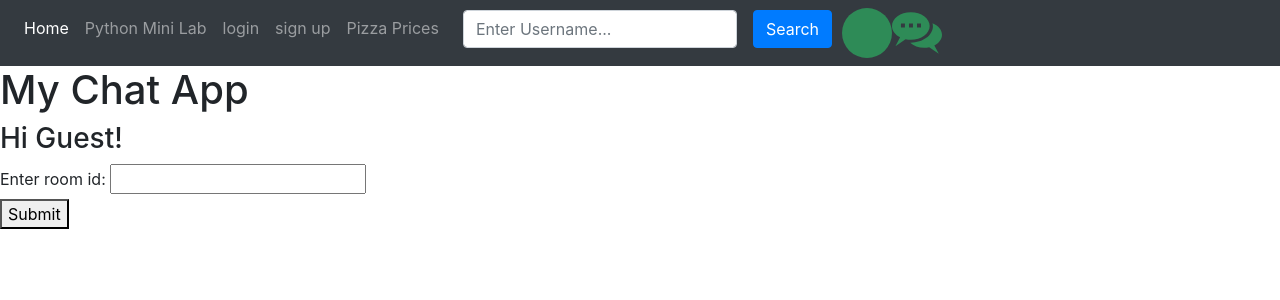
After one commit to colin-szeto/chatRoom, a Flask app: template templates/chat/chat_index.html in a window 1280 px wide. The commit adds this page. Shown: the top 300 px of the page. Run offline with Flask 2, Linux system fonts and the light colour scheme; the template is opened without the code that fills it, so the values that code supplies are empty; some libraries are stand-ins or nearby versions.

Commit message:
added in more files

```diff
--- a/app.py
+++ b/app.py
@@ -1,11 +1,49 @@
-from flask import Flask, render_template
+from flask import Flask, render_template, request, redirect
+from flask_socketio import SocketIO, join_room, leave_room
+from flask_login import current_user
 
 app = Flask(__name__)
+socketio = SocketIO(app)
 
 @app.route('/')
 def index():
     return render_template("home.html")
 
+@app.route("/chat")
+def chat():
+
+    room = request.args.get("room")
+    if room:
+        return render_template('chat/chat.html', username=current_user.username, room=room)
+    else:
+        return redirect('/chatIndex')
+
+@app.route("/chatIndex")
+def chatIndex():
+    return render_template('chat/chat_index.html')
+
+
+@socketio.on('send_message')
+def handle_send_message_event(data):
+    app.logger.info("{} has joined the room {}".format(data['username'],
+                                                       data['room'],
+                                                       data['message']))
+    # ensure message in corresponding room
+    socketio.emit('receive_message', data, room=data['room'])
+
+@socketio.on('join_room')
+def handle_join_room_event(data):
+    # saving the time that joined the room
+    app.logger.info("{} has joined the room {}".format(data['username'], data['room']))
+    join_room(data['room'])
+    socketio.emit('join_room_announcement', data, room=data['room'])
+
+@socketio.on('leave_room')
+def handle_leave_room_event(data):
+    app.logger.info("{} has left the room {}".format(data['username'], data['room']))
+    leave_room(data['room'])
+    socketio.emit('leave_room_announcement', data, room=data['room'])
+
 if __name__ == "__main__":
     # runs the application on the repl development server
-    app.run(debug=True, host='127.0.0.1', port='5000')
+    socketio.run(app, debug=True, host='127.0.0.1', port='5000')
--- /dev/null
+++ b/templates/base.html
@@ -0,0 +1,97 @@
+<!DOCTYPE html>
+
+<html lang="en">
+<head>
+
+    <title>Piece of the Pie - {% block title %}{% endblock %}</title>
+    <meta charset="utf-8">
+    <meta name="viewport" content="width=device-width, initial-scale=1">
+    <link rel="stylesheet" href="https://maxcdn.bootstrapcdn.com/bootstrap/4.5.2/css/bootstrap.min.css">
+    <script src="https://ajax.googleapis.com/ajax/libs/jquery/3.5.1/jquery.min.js"></script>
+    <script src="https://cdnjs.cloudflare.com/ajax/libs/popper.js/1.16.0/umd/popper.min.js"></script>
+    <script src="https://maxcdn.bootstrapcdn.com/bootstrap/4.5.2/js/bootstrap.min.js"></script>
+    <link rel="icon" href="../static/pixel_art_pizza_by_chinyiun_de3ewdq-fullview.gif">
+    {% block head %}
+    {% endblock %}
+
+    <style>
+        .icon{
+            border-radius: 50%;
+            background-color: seagreen;
+            height: 50px;
+            width: 50px;
+        }
+
+        .icon:hover {
+            background-color: #6969AC;
+        }
+
+        svg{
+            fill: seagreen;
+            width: 50px;
+            height: 50px;
+        }
+
+        svg:hover {
+            fill: #6969AC;
+        }
+    </style>
+</head>
+<body>
+
+
+<nav class="navbar navbar-expand-sm bg-dark navbar-dark">
+    <ul class="navbar-nav">
+            <li class="nav-item active">
+            <a class="nav-link" href="/">Home</a>
+        </li>
+        <li class="nav-item">
+            <a class="nav-link" href="/easteregg">Python Mini Lab</a>
+        </li>
+        <li class="nav-item">
+            <a class="nav-link" href="{{url_for('profile_bp.login')}}">login</a>
+        </li>
+        <li class="nav-item">
+            <a class="nav-link" href="{{url_for('profile_bp.signup')}}">sign up</a>
+        </li>
+        <li class="nav-item">
+            <a class="nav-link" href="/PizzaPrices">Pizza Prices</a>
+        </li>
+        <!-- profile_photo will be ported in through the database-->
+        <form class="form-inline" action="{{url_for('profile_bp.searchresult')}}" method="post" style="margin-right: 10px">
+            <div class="form-group mx-sm-3 mb-2">
+                <label for="input" class="sr-only">Lol</label>
+                <input type="text" name = "input" class="form-control" id="input" placeholder="Enter Username...">
+            </div>
+            <button type="submit" class="btn btn-primary mb-2">Search</button>
+        </form>
+        <li class="nav-item">
+            <a href="{{ url_for('profile_bp.user_profile') }}">
+                <div class="icon">
+                </div>
+            </a>
+        </li>
+        <li class="nav-item">
+            <a href="/chatIndex">
+
+                    <svg viewBox="0 0 502.664 502.664">
+                        <g>
+                            <path d="M378.74,181.184c0-76.576-84.708-138.743-189.305-138.743C84.73,42.441,0,104.608,0,181.184
+                                    c0,47.154,32.291,88.591,81.343,113.7l-47.024,89.389l101.987-70.515c16.955,3.645,34.6,6.234,53.129,6.234
+                                    C294.053,319.992,378.74,257.846,378.74,181.184z M129.942,196.24H89.95v-40.014h39.992V196.24z M251.3,156.226h39.992v40.014
+                                    H251.3V156.226z M170.625,156.226h39.971v40.014h-39.971V156.226z"/>
+                            <path d="M502.664,268.481c0-50.325-38.763-93.984-95.602-115.943c2.804,10.332,4.314,21.053,4.314,32.097
+                                    c0,90.77-100.304,164.412-224.25,164.412c-1.532,0-2.955-0.324-4.465-0.324c32.68,30.868,83.695,50.799,141.138,50.799
+                                    c17.515,0,34.147-2.438,50.152-5.846l96.378,66.546l-44.457-84.363C472.206,352.111,502.664,312.981,502.664,268.481z"/>
+                        </g>
+                </svg>
+            </a>
+        </li>
+
+
+    </ul>
+</nav>
+{% block content %}
+{% endblock %}
+</body>
+</html>
--- /dev/null
+++ b/templates/chat/chat_index.html
@@ -0,0 +1,24 @@
+<!DOCTYPE html>
+{% extends "base.html" %}
+{% block content %}
+{{ super() }}
+<html lang="en">
+<head>
+    <meta charset="UTF-8">
+    <title>My Chat App</title>
+</head>
+<body>
+<h1>My Chat App</h1>
+<h3>Hi {% if current_user.is_authenticated %}{{ current_user.username }}{% else %}Guest{% endif %}!</h3>
+
+<form action="/chat">
+    <div>
+        <label>Enter room id:</label>
+        <input type="text" name="room">
+    </div>
+    <button type="submit">Submit</button>
+</form>
+
+</body>
+</html>
+{% endblock %}
--- a/templates/home.html
+++ b/templates/home.html
@@ -6,5 +6,6 @@
 </head>
 <body>
 <h1>Hello World</h1>
+<a href="/chat">to chat rooms</a>
 </body>
 </html>
```
Also changed, not shown: templates/chat/chat.html (added, +87 -0 lines).
